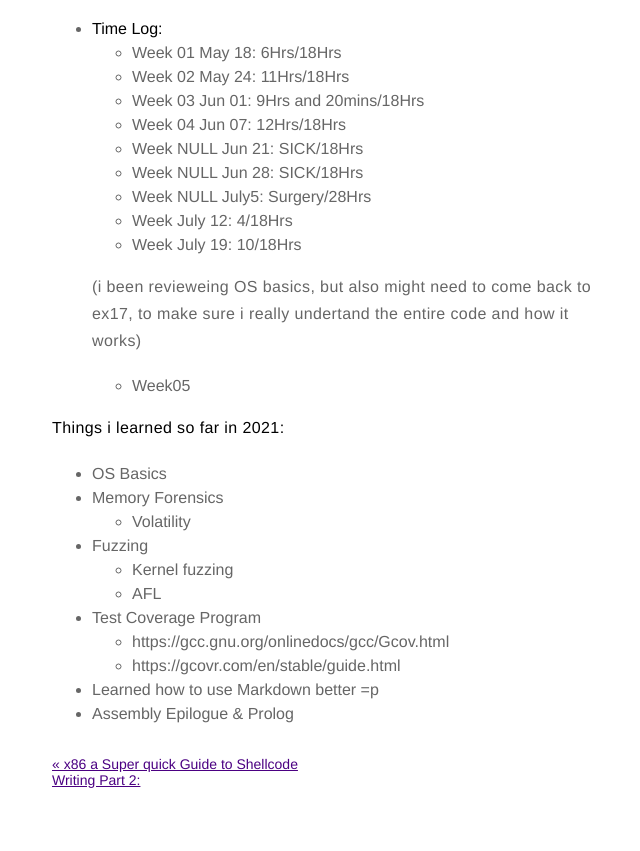
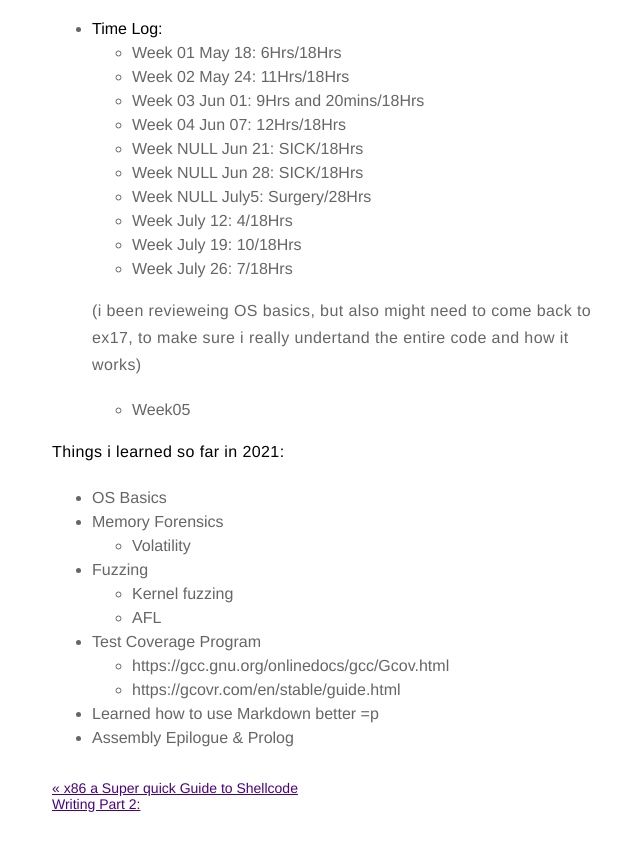
Before and after one commit to MaskedFox/maskedfox.github.io, a Jekyll site: the page built from _posts/2021-05-18-LearningTime2021.md, in a window 1280 px wide and 900 px high, scrolled down 965 px. Shown: the top 851 px of the window, without its empty margins (308-948 px from the left). Built offline with Jekyll 4.4.1, drawn with Linux system fonts in a browser that asks for light colours; comment, search, counter and statistics services are not loaded.

Commit message:
Added time for today

```diff
--- a/_posts/2021-05-18-LearningTime2021.md
+++ b/_posts/2021-05-18-LearningTime2021.md
@@ -39,6 +39,7 @@ To finish all exercises until ex31, ex41, ex45, ex48, ex52 from Learn C the Hard
   - Week NULL July5: Surgery/28Hrs
   - Week July 12: 4/18Hrs
   - Week July 19: 10/18Hrs
+  - Week July 26: 7/18Hrs
 
   (i been revieweing OS basics, but also might need to come back to ex17, to make sure i really undertand the entire code and how it works)
   - Week05
```
